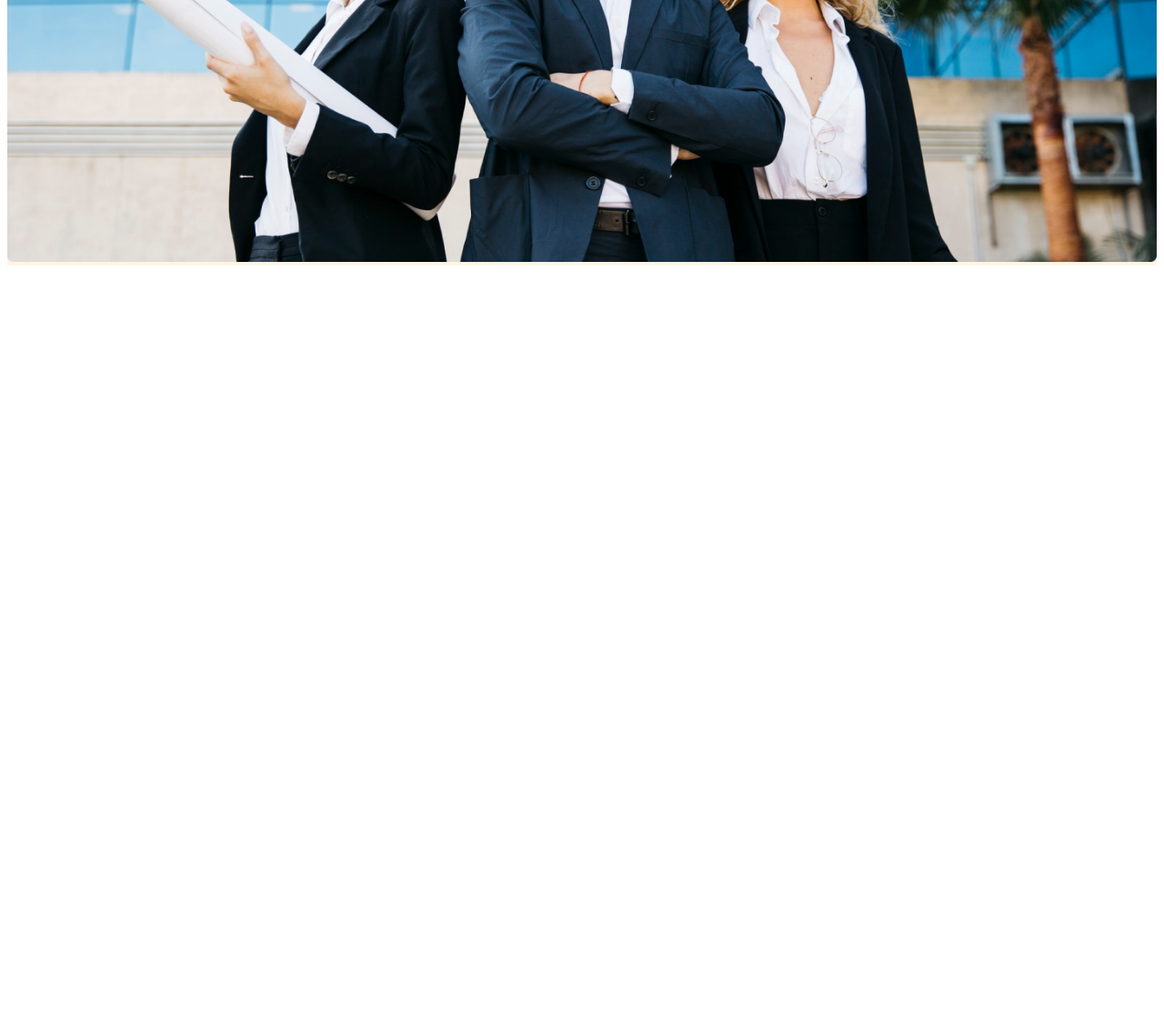
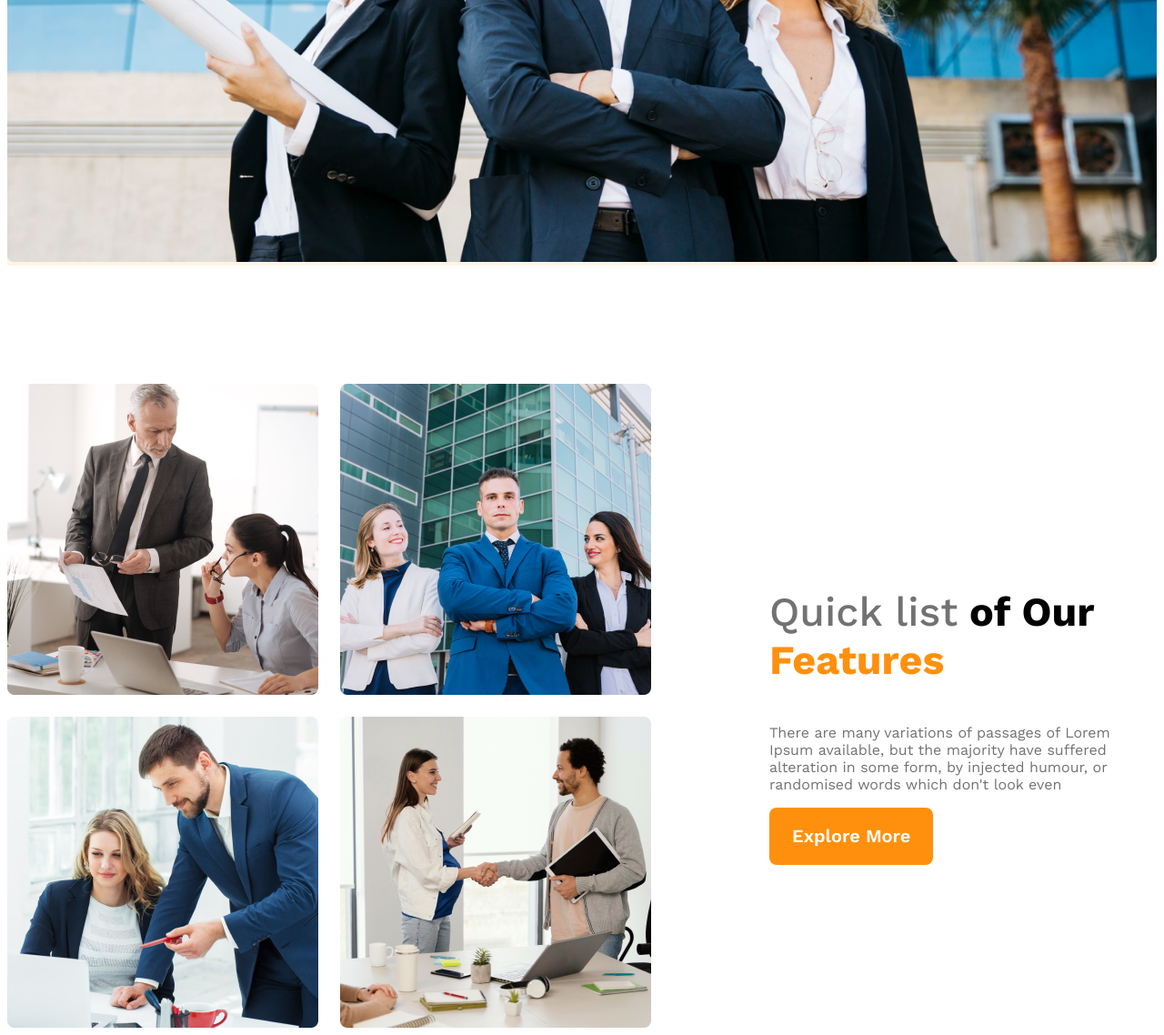
Before and after one commit to mehrabrahat/g3-architects-website, a plain HTML site: page index.html in a window 1280 px wide. Shown: the part 890-2028 px from the top of the page at 91% size. Before the commit the page ends 1190 px from the top, so only its background shows below. Drawn offline with nearby package versions, Linux system fonts and the light colour scheme.

Commit message:
added grid images section with some css styles

```diff
--- a/Styles/architect.css
+++ b/Styles/architect.css
@@ -27,6 +27,9 @@
     background-color: rgba(255, 144, 14, 0.1);
   }
 
+  .text-primary{
+    color: rgb(255, 144, 14);
+  }
 
   /* Header Styles */
 
@@ -95,6 +98,15 @@ border: none;
 
 }
 
+main{
+    max-width: 1440px;
+    margin: 0 auto;
+}
+
+main > section{
+    margin-top: 130px;
+}
+
 .banner-image{
     width: 100%;
 }
@@ -107,3 +119,28 @@ border: none;
     }
 
 }
+
+/* team feature related styles */
+.teams{
+    align-items: center;
+}
+
+.team-img-container{
+    display: grid;
+    grid-template-columns: repeat(2,1fr);
+    gap: 24px;
+}
+
+.our-features{
+    padding-left: 130px;
+    max-width: 530px;
+}
+
+.feature-title{
+    font-size: 2.8rem;
+    font-weight: 700;
+}
+
+#quick{
+    font-weight: 500;
+}
--- a/index.html
+++ b/index.html
@@ -41,6 +41,25 @@
     </header>
 
     <main>
+        <section class="teams display-flex">
+            <div class="team-img-container">
+                <img src="images/team1.png" alt="two architect discussing about design">
+                <img src="images/team2.png" alt="">
+                <img src="images/team3.png" alt="">
+                <img src="images/team4.png" alt="">
+
+            </div>
+
+            <div class="our-features">
+                <h3 class="feature-title"><span id="quick" class="text-light-grey">Quick list</span>
+                <span>of Our</span>
+                <span class="text-primary">Features</span></h3>
+
+                <p class="feature-description text-light-grey">There are many variations of passages of Lorem Ipsum available, but the majority have suffered alteration in some form, by injected humour, or randomised words which don't look even</p>
+                <button class="btn-primary">Explore More</button>
+            </div>
+
+        </section>
 
     </main>
 
```
